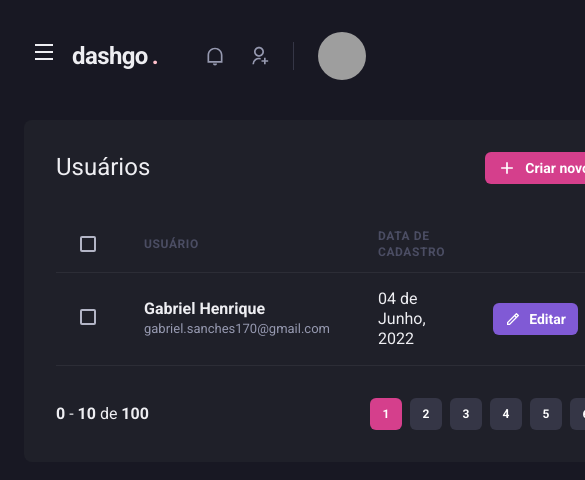
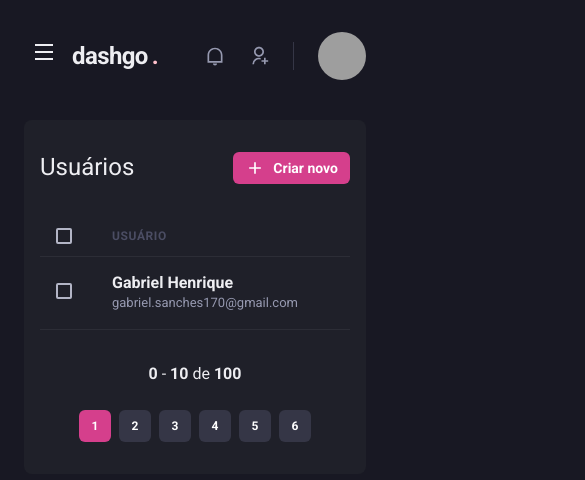
Before and after one commit to Gabriek0/dashgo, a Next.js app: page /users in a window 390 px wide. Shown: the top 480 px of the page, 585 px wide, since content can reach past the window. Built offline with nearby package versions, Linux system fonts and the light colour scheme; grey boxes are pictures that could not be loaded.

Commit message:
responsive listing

```diff
--- a/src/components/Pagination/index.tsx
+++ b/src/components/Pagination/index.tsx
@@ -4,7 +4,7 @@ import { PaginationItem } from "./PaginationItem";
 export function Pagination() {
     return (
         <Stack
-            direction="row"
+            direction={["column", "row"]}
             mt="8"
             justify="space-between"
             align="center"
--- a/src/pages/dashboard.tsx
+++ b/src/pages/dashboard.tsx
@@ -76,7 +76,7 @@ export default function Dashboard() {
                     alignItems="flex-start"
                 >
                     <Box
-                        p="8"
+                        p={["6", "8"]}
                         bg="gray.800"
                         borderRadius={8}
                         pb="4"
@@ -85,7 +85,7 @@ export default function Dashboard() {
                         <Chart options={options} series={series} type="area" height={160} />
                     </Box>
                     <Box
-                        p="8"
+                        p={["6", "8"]}
                         bg="gray.800"
                         borderRadius={8}
 
--- a/src/pages/users/index.tsx
+++ b/src/pages/users/index.tsx
@@ -1,5 +1,5 @@
 // Chakra UI
-import { Box, Button, Checkbox, Flex, Heading, Icon, Table, Tbody, Td, Text, Th, Thead, Tr } from "@chakra-ui/react";
+import { Box, Button, Checkbox, Flex, Heading, Icon, Table, Tbody, Td, Text, Th, Thead, Tr, useBreakpointValue } from "@chakra-ui/react";
 
 // React-icons
 import { RiAddLine, RiPencilLine } from "react-icons/ri";
@@ -9,10 +9,12 @@ import { Header } from "../../components/Header";
 import { Pagination } from "../../components/Pagination";
 import { Sidebar } from "../../components/Sidebar";
 
+export default function UserList() {
+    const isWideVersion = useBreakpointValue({
+        base: false,
+        lg: true
+    });
 
-import { jsx } from '@emotion/react';
-
-export default function UserList() {
     return (
         <Box>
             <Header />
@@ -20,12 +22,13 @@ export default function UserList() {
             <Flex w="100%" my="6" maxW={1480} mx="auto" px="6" >
                 <Sidebar />
 
-
                 <Box
                     flex="1"
                     borderRadius={8}
                     bg="gray.800"
-                    p="8"
+                    py="8"
+                    px={["4", "8"]}
+                    w={["100%"]}
                 >
                     <Flex
                         mb="8"
@@ -48,23 +51,29 @@ export default function UserList() {
                     <Table colorScheme="whiteAlpha">
                         <Thead>
                             <Tr>
-                                <Th px="6" color="gray.300" width="8">
+                                <Th px={["4", "4", "6"]} color="gray.300" width="8">
                                     <Checkbox colorScheme="pink" />
                                 </Th>
                                 <Th>
                                     Usuário
                                 </Th>
+                                {isWideVersion &&
+                                    (
+                                        <>
                                             <Th>
                                                 Data de cadastro
                                             </Th>
+
                                             <Th w="8">
 
                                             </Th>
+                                        </>
+                                    )}
                             </Tr>
                         </Thead>
                         <Tbody>
                             <Tr>
-                                <Td px="6">
+                                <Td px={["4", "4", "6"]}>
                                     <Checkbox colorScheme="pink" />
                                 </Td>
                                 <Td>
@@ -73,7 +82,9 @@ export default function UserList() {
                                         <Text fontSize="small" color="gray.300">gabriel.sanches170@gmail.com</Text>
                                     </Box>
                                 </Td>
-                                <Td>04 de Junho, 2022</Td>
+                                {isWideVersion && (<Td>04 de Junho, 2022</Td>)}
+                                {
+                                    isWideVersion && (
                                         <Td>
                                             <Button
                                                 as="a"
@@ -85,6 +96,8 @@ export default function UserList() {
                                                 Editar
                                             </Button>
                                         </Td>
+                                    )
+                                }
                             </Tr>
                         </Tbody>
                     </Table>
```
Lines whose indentation alone changed are shown as unchanged.
